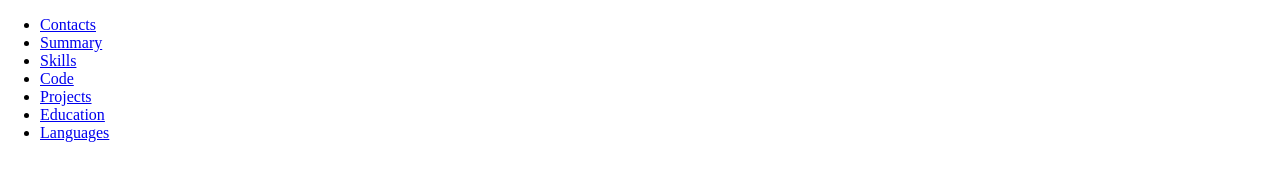
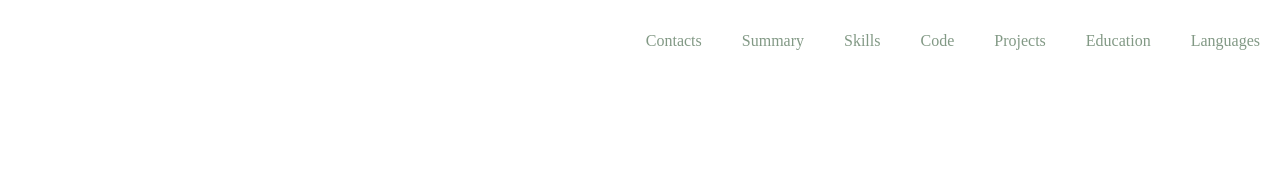
Before and after one commit to OlenaVoroshnina/rsschool-cv, a plain HTML site: page index.html in a window 1280 px wide. Drawn offline with Linux system fonts and the light colour scheme.

Commit message:
feat: add styles to header

```diff
--- a/style.css
+++ b/style.css
@@ -1,3 +1,31 @@
-body{
+* {
+    box-sizing: border-box;
+  }
+  html {
+    scroll-behavior: smooth;
+  }
+  body {
+    min-height: 100vh;
+    margin: 0;
+    padding: 0;
+  }
+  .container {
+    max-width: 1440px;
     margin: 0 auto;
-}
+  }
+  .nav-list {
+    display: flex;
+    justify-content: flex-end;
+    align-items: center;
+    list-style: none;
+  }
+  .nav-link {
+    padding: 0 20px;
+    line-height: 50px;
+    color: #829985;
+    text-decoration: none;
+    transition: color 0.5s;
+  }
+  .nav-link:hover {
+      color: #4d2323;
+    }
```
